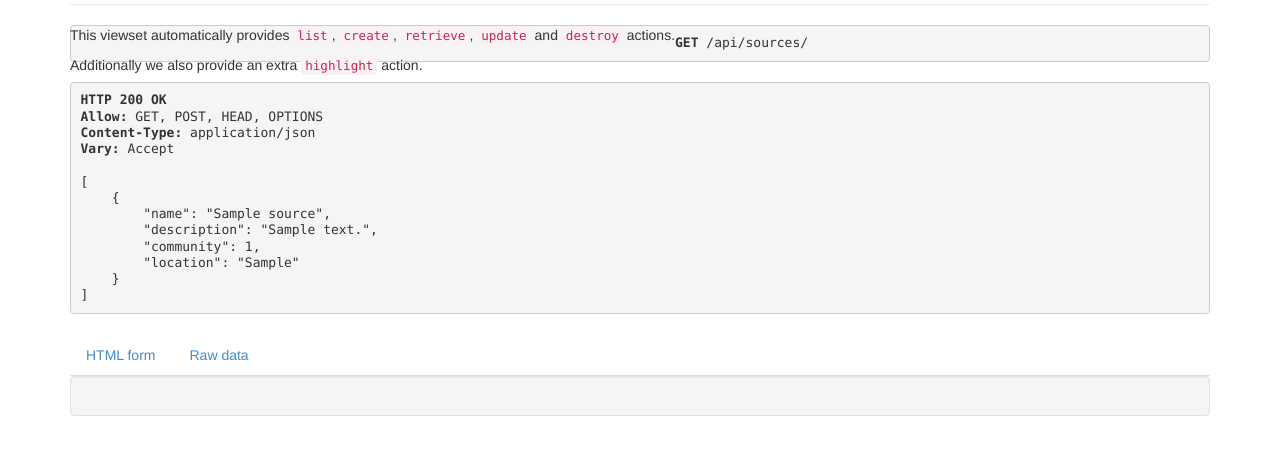
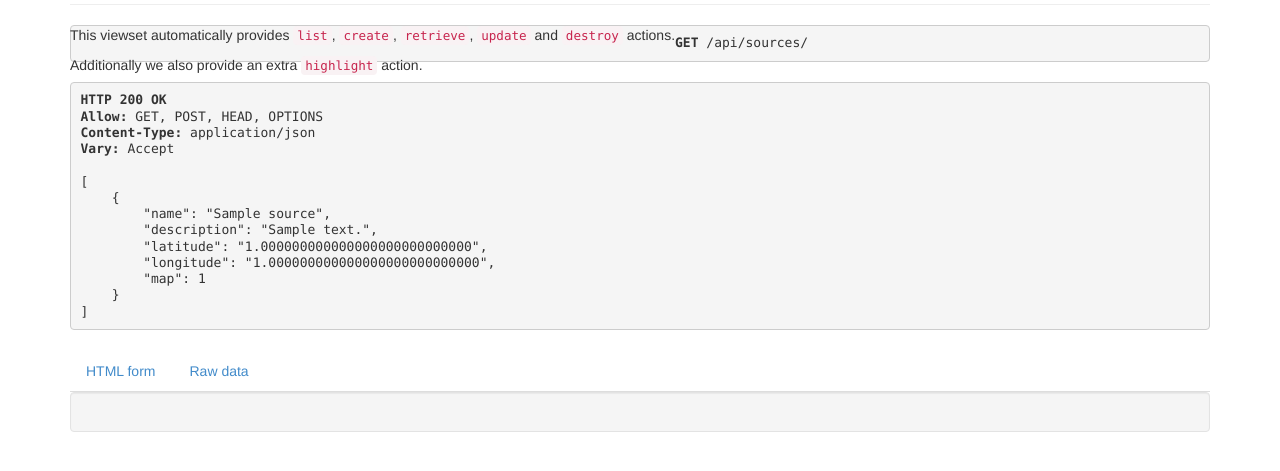
Before and after one commit to food-mappers/food-mapper-app, a Django app: page /api/sources/ in a window 1280 px wide. Shown: the part 256-727 px from the top of the page. Run offline with Django 3.2, Linux system fonts and the light colour scheme; tables that the repository leaves empty hold one stand-in row (values such as "Sample post"); parts of the project's set-up code (start-up, migrations or seed data) failed here and were passed over; some libraries are stand-ins or nearby versions.

Commit message:
Community to map changes

```diff
--- a/requirements.txt
+++ b/requirements.txt
@@ -5,7 +5,7 @@ django
 # gevent
 gunicorn
 
-# Persistance
+# Persistence
 psycopg2
 dj-database-url
 south
--- a/src/api/admin.py
+++ b/src/api/admin.py
@@ -1,11 +1,11 @@
 from django.contrib import admin
-from api.models import Source, Community
+from api.models import Source, Map
 
 class SourceAdmin(admin.ModelAdmin):
 	pass
 
-class CommunityAdmin(admin.ModelAdmin):
+class MapAdmin(admin.ModelAdmin):
 	pass
 
 admin.site.register(Source, SourceAdmin)
-admin.site.register(Community, CommunityAdmin)
+admin.site.register(Map, MapAdmin)
--- a/src/api/models.py
+++ b/src/api/models.py
@@ -1,67 +1,40 @@
-# from django.db import models
+from django.db import models
 from django.template.defaultfilters import slugify
 from autoslug import AutoSlugField
 
-from django.contrib.auth.models import User
-from django.contrib.gis.db import models
-from django.conf import settings
-from django.core.files.storage import get_storage_class
-from django.core.urlresolvers import reverse
-
 # Create your models here.
 
-class TimeStampedModel (models.Model):
-    created_datetime = models.DateTimeField(auto_now_add=True)
-    updated_datetime = models.DateTimeField(auto_now=True)
+class Map(models.Model):
+    name = models.CharField(max_length=50)
+    namespace = AutoSlugField(populate_from='name', unique=True)
+    owner = models.ForeignKey('auth.User', related_name='map')
 
-    class Meta:
-        abstract = True
+    def save(self, *args, **kwargs):
+        # print self
+        # s.map = self.map
+        # s.save()
+        self.namespace = slugify(self.name)
+        super(Map, self).save(*args, **kwargs)
+    class Meta :
+        db_table = "map"
 
 
-class Community(TimeStampedModel):
-	name = models.CharField(max_length=50)
-	namespace = AutoSlugField(populate_from='name', unique=True)
-	owner = models.ForeignKey('auth.User', related_name='community')
 
-	def save(self, *args, **kwargs):
-		# print self
-		# s.community = self.community
-		# s.save()
-		self.namespace = slugify(self.name)
-		super(Community, self).save(*args, **kwargs)
+class Source(models.Model):
+    created = models.DateTimeField(auto_now_add=True)
+    name = models.CharField(max_length=150)
+    description = models.CharField(max_length=300)
+    latitude = models.DecimalField(max_digits=30, decimal_places=27)
+    longitude = models.DecimalField(max_digits=30, decimal_places=27)
+    # user = models.ForeignKey('auth.User', related_name='foodsource')
+    map = models.ForeignKey(Map, related_name='sources')
 
-# class Place (models.Model):
-#
-#     location = models.PointField()
-#     community = models.ManyToManyField(Community)
-#     objects = models.GeoManager()
-#
-#     def save(self, *args, **kwargs):
-# 		print self.name
-# 		# print Community.objects.get(name="Public").object_id
-# 		# self.community = 1#Community.objects.get(name="Public")
-# 		super(Source, self).save(*args, **kwargs)
-# 		# self.community.add(Community.objects.get(name="Public"))
-# 		# self.save()
-#
-# #     class Meta:
-# #         db_table = 'food_map_place'
-# #         managed = False
-
-class Source(TimeStampedModel):
-	#created = models.DateTimeField(auto_now_add=True)
-	name = models.CharField(max_length=150)
-	description = models.CharField(max_length=300)
-	#latitude = models.DecimalField(max_digits=30, decimal_places=27)
-	#longitude = models.DecimalField(max_digits=30, decimal_places=27)
-	# user = models.ForeignKey('auth.User', related_name='foodsource')
-	community = models.ForeignKey(Community, related_name='sources')
-	location = models.PointField()
-
-	def save(self, *args, **kwargs):
-		print self.name
-		# print Community.objects.get(name="Public").object_id
-		# self.community = 1#Community.objects.get(name="Public")
-		super(Source, self).save(*args, **kwargs)
-		# self.community.add(Community.objects.get(name="Public"))
-		# self.save()
+    def save(self, *args, **kwargs):
+        print self.name
+        # print Map.objects.get(name="Public").object_id
+        # self.map = 1#Map.objects.get(name="Public")
+        super(Source, self).save(*args, **kwargs)
+        # self.map.add(Map.objects.get(name="Public"))
+        # self.save()
+    class Meta :
+        db_table = "source"
--- a/src/api/serializers.py
+++ b/src/api/serializers.py
@@ -1,6 +1,6 @@
 from django.forms import widgets
 from rest_framework import serializers
-from api.models import Source, Community
+from api.models import Source, Map
 from django.contrib.auth.models import User
 
 class SourceSerializer(serializers.ModelSerializer):
@@ -11,14 +11,14 @@ class SourceSerializer(serializers.ModelSerializer):
 
     class Meta:
         model = Source
-        fields = ('name', 'description','community',
-                  'location')
+        fields = ('name', 'description',
+                  'latitude', 'longitude', 'map')
 
-class CommunitySerializer(serializers.HyperlinkedModelSerializer):
+class MapSerializer(serializers.HyperlinkedModelSerializer):
     # owner = serializers.Field(source='owner.username')
     sources = SourceSerializer(many=True, read_only=True)
     class Meta:
-        model = Community
+        model = Map
         fields = ('name', 'namespace', 'id', 'sources')
         # read_only_fields = ('namespace')
 
@@ -27,4 +27,4 @@ class UserSerializer(serializers.HyperlinkedModelSerializer):
 
     class Meta:
         model = User
-        fields = ('url', 'username', 'community')
+        fields = ('url', 'username', 'map')
--- a/src/api/urls.py
+++ b/src/api/urls.py
@@ -6,7 +6,7 @@ from rest_framework.routers import DefaultRouter
 router = DefaultRouter()
 router.register(r'api/sources', views.SourceViewSet)
 router.register(r'api/users', views.UserViewSet)
-router.register(r'api/communities', views.CommunityViewSet)
+router.register(r'api/maps', views.MapViewSet)
 
 # The API URLs are now determined automatically by the router.
 # Additionally, we include the login URLs for the browseable API.
--- a/src/api/views.py
+++ b/src/api/views.py
@@ -1,5 +1,5 @@
-from api.models import Source, Community
-from api.serializers import SourceSerializer, CommunitySerializer
+from api.models import Source, Map
+from api.serializers import SourceSerializer, MapSerializer
 from rest_framework import generics
 from django.contrib.auth.models import User
 from api.serializers import UserSerializer
@@ -22,9 +22,9 @@ def api_root(request, format=None):
         'sources': reverse('source-list', request=request, format=format)
     })
 
-class CommunityViewSet(viewsets.ModelViewSet):
-	queryset = Community.objects.all()
-	serializer_class = CommunitySerializer
+class MapViewSet(viewsets.ModelViewSet):
+	queryset = Map.objects.all()
+	serializer_class = MapSerializer
 	permission_classes = (permissions.IsAuthenticatedOrReadOnly, IsOwnerOrReadOnly,)
 
 	def pre_save(self, obj):
--- a/src/frontend/templates/index.html
+++ b/src/frontend/templates/index.html
@@ -55,7 +55,7 @@
     	<div id="map"></div>
     	{% include "addPoint.html" %}
     	<script>
-    		var community = JSON.parse("{{community|escapejs}}")[0]
+    		var map = JSON.parse("{{map|escapejs}}")[0]
 		</script>
 		<script type="text/javascript" src="http://code.jquery.com/jquery-1.10.2.min.js"></script>
 		<script type="text/javascript" src="http://netdna.bootstrapcdn.com/bootstrap/3.0.0/js/bootstrap.min.js"></script>
--- a/src/frontend/urls.py
+++ b/src/frontend/urls.py
@@ -7,6 +7,6 @@ print views
 
 urlpatterns = patterns('',
     url(r'^$', 'frontend.views.index'),
-    url(r'^community/(?P<slug>[-\w]+)','frontend.views.community_map')
+    url(r'^map/(?P<slug>[-\w]+)','frontend.views.map')
     # url(r'^api-auth/', include('rest_framework.urls', namespace='rest_framework'))
 )
```
Also changed, not shown: src/frontend/static/js/map.js (+6 -6 lines), src/frontend/views.py (+8 -8 lines), 1 other file.
